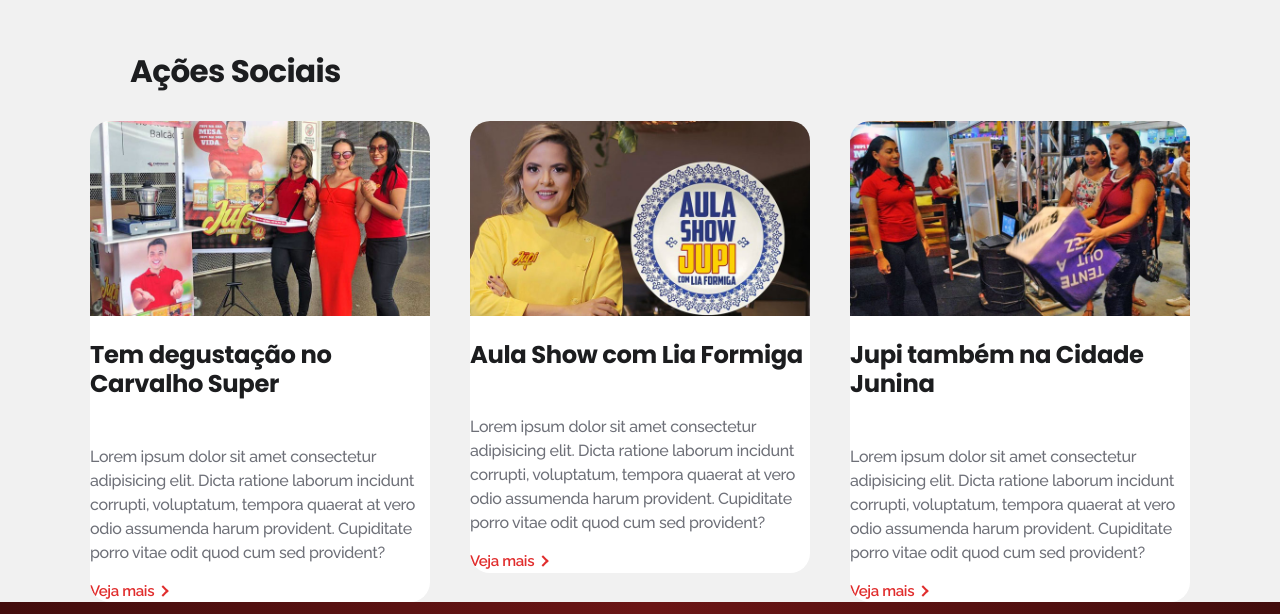
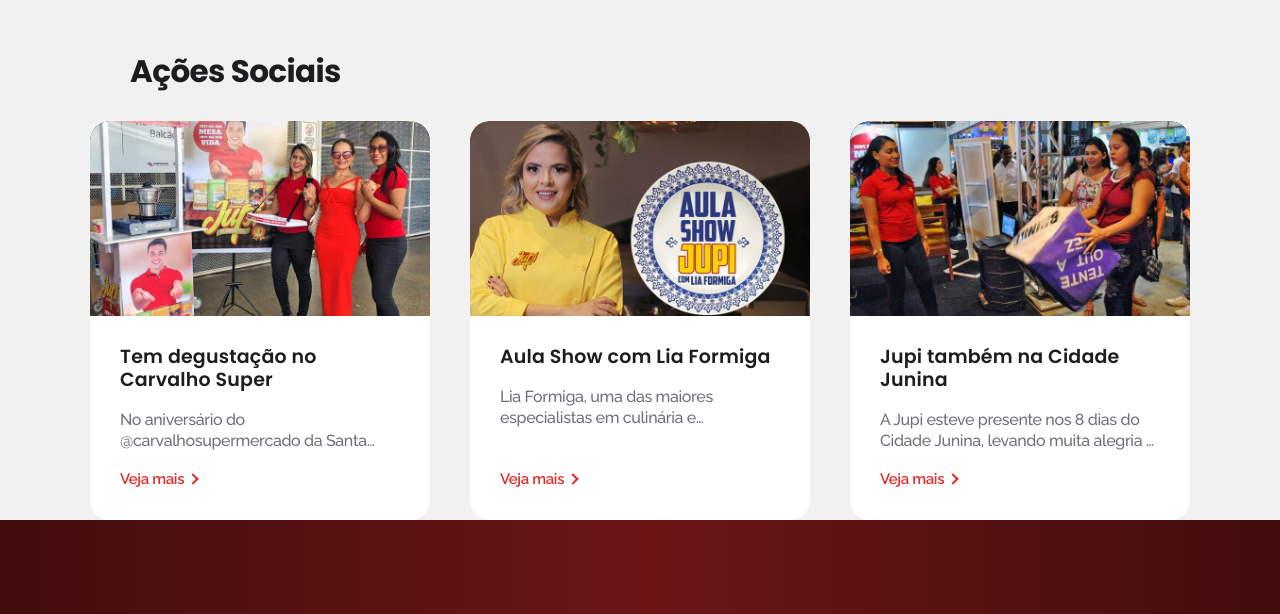
Before and after one commit to JupiAlimentos/jupi-website, a Gatsby site: page / in a window 1280 px wide. Shown: the part 2970-3584 px from the top of the page. Built offline with nearby package versions, Linux system fonts and the light colour scheme; Gatsby itself is replaced by a stand-in of ours.

Commit message:
:rocket: Articles almost ready

```diff
--- /dev/null
+++ b/src/components/CardBox/index.js
@@ -0,0 +1,27 @@
+import React from 'react'
+import { Link } from 'gatsby'
+
+import {
+  CardBoxWrapper,
+  CardBoxImage,
+  CardBoxWrapperInfo,
+  CardBoxTitle,
+  CardBoxInfo
+} from './style'
+
+const CardBox = ({ imageCard, titleCard, infoCard }) => (
+  <CardBoxWrapper>
+    <CardBoxImage fluid={imageCard} alt='Família Jupi' />
+    <CardBoxWrapperInfo>
+      <CardBoxTitle>{titleCard}</CardBoxTitle>
+    </CardBoxWrapperInfo>
+    <CardBoxWrapperInfo>
+      <CardBoxInfo>{infoCard}</CardBoxInfo>
+    </CardBoxWrapperInfo>
+    <Link className='linkText' to='/acoes'>
+      Veja mais <span className='arrow' />
+    </Link>
+  </CardBoxWrapper>
+)
+
+export default CardBox
--- /dev/null
+++ b/src/components/CardBox/style.js
@@ -0,0 +1,52 @@
+import styled from 'styled-components'
+import Img from 'gatsby-image'
+
+export const CardBoxWrapper = styled.article`
+  display: flex;
+  flex-direction: column;
+  width: 100%;
+  background-color: #fff;
+  border-radius: var(--bdr-20);
+  overflow: hidden;
+
+  .linkText {
+    margin-top: auto;
+    padding-bottom: 1.875rem;
+    padding-left: 1.875rem;
+  }
+
+  @media (max-width: 991.98px) {
+    &:first-child {
+      margin-bottom: 2.5rem;
+    }
+  }
+`
+
+export const CardBoxImage = styled(Img)`
+  border-radius: var(--bdr-20) var(--bdr-20) 0 0;
+  background-color: var(--header-color);
+`
+
+export const CardBoxWrapperInfo = styled.div`
+  display: -webkit-box;
+  -webkit-line-clamp: 2;
+  -webkit-box-orient: vertical;
+  overflow: hidden;
+  margin-bottom: 1.063rem;
+`
+
+export const CardBoxTitle = styled.h4`
+  font-weight: 600;
+  font-size: 1.188rem;
+  letter-spacing: 0.01em;
+  padding: 1.875rem 1.875rem 0;
+  margin-bottom: 0;
+`
+
+export const CardBoxInfo = styled.p`
+  font-weight: 500;
+  font-size: 16px;
+  line-height: 21px;
+  padding: 0 1.875rem;
+  margin-bottom: 1.063rem;
+`
--- a/src/components/MenuBar/style.js
+++ b/src/components/MenuBar/style.js
@@ -165,7 +165,6 @@
     left: 50%;
     width: 100%;
     flex-direction: column;
-    font-weight: 600;
     font-size: 2.8125rem;
     font-size: calc(28px + (38 - 28) * (100vw - 300px) / (1386 - 300));
     text-align: center;
--- a/src/components/SocialActions/index.js
+++ b/src/components/SocialActions/index.js
@@ -1,6 +1,7 @@
 import React from 'react'
-import { Link, useStaticQuery, graphql } from 'gatsby'
-import Img from 'gatsby-image'
+import { useStaticQuery, graphql } from 'gatsby'
+
+import CardBox from '../CardBox'
 
 const SocialActions = () => {
   const { actionImage01, actionImage02, actionImage03 } = useStaticQuery(
@@ -35,59 +36,26 @@
     <section className='container'>
       <h2 className='sectionHeadings'>Ações Sociais</h2>
       <div className='row'>
-        <div className='col-md-12 col-lg-4'>
-          <article className='cardBox'>
-            <Img
-              fluid={actionImage01.childImageSharp.fluid}
-              alt='Família Jupi'
-            />
-            <h4>Tem degustação no Carvalho Super</h4>
-            <p>
-              Lorem ipsum dolor sit amet consectetur adipisicing elit. Dicta
-              ratione laborum incidunt corrupti, voluptatum, tempora quaerat at
-              vero odio assumenda harum provident. Cupiditate porro vitae odit
-              quod cum sed provident?
-            </p>
-            <Link className='linkText' to='/acoes'>
-              Veja mais <span className='arrow' />
-            </Link>
-          </article>
+        <div className='col-md-12 col-lg-4 d-flex'>
+          <CardBox
+            imageCard={actionImage01.childImageSharp.fluid}
+            titleCard='Tem degustação no Carvalho Super'
+            infoCard='No aniversário do @carvalhosupermercado da Santa Maria da Codipi, em Teresina, levamos uma degustação do melhor cuscuz do Brasil. Até a Dona Van Fernandes provou e aprovou o cuscuz feito com o Flocão de Milho Jupi. E você? Já provou seu cuscuz JUPI hoje?'
+          />
         </div>
-        <div className='col-md-6 col-lg-4'>
-          <article className='cardBox'>
-            <Img
-              fluid={actionImage03.childImageSharp.fluid}
-              alt='Família Jupi'
-            />
-            <h4>Aula Show com Lia Formiga</h4>
-            <p>
-              Lorem ipsum dolor sit amet consectetur adipisicing elit. Dicta
-              ratione laborum incidunt corrupti, voluptatum, tempora quaerat at
-              vero odio assumenda harum provident. Cupiditate porro vitae odit
-              quod cum sed provident?
-            </p>
-            <Link className='linkText' to='/acoes'>
-              Veja mais <span className='arrow' />
-            </Link>
-          </article>
+        <div className='col-md-6 col-lg-4 d-flex'>
+          <CardBox
+            imageCard={actionImage03.childImageSharp.fluid}
+            titleCard='Aula Show com Lia Formiga'
+            infoCard='Lia Formiga, uma das maiores especialistas em culinária e gastronomia, esteve no Carvalho Super da Avenida Joaquim Nelson no Dirceu, na primeira Aula Show! O evento foi gratuito e os participantes puderam aprender as melhores receitas com produtos Jupi para usar no dia a dia!'
+          />
         </div>
-        <div className='col-md-6 col-lg-4'>
-          <article className='cardBox'>
-            <Img
-              fluid={actionImage02.childImageSharp.fluid}
-              alt='Família Jupi'
-            />
-            <h4>Jupi também na Cidade Junina</h4>
-            <p>
-              Lorem ipsum dolor sit amet consectetur adipisicing elit. Dicta
-              ratione laborum incidunt corrupti, voluptatum, tempora quaerat at
-              vero odio assumenda harum provident. Cupiditate porro vitae odit
-              quod cum sed provident?
-            </p>
-            <Link className='linkText' to='/acoes'>
-              Veja mais <span className='arrow' />
-            </Link>
-          </article>
+        <div className='col-md-6 col-lg-4 d-flex'>
+          <CardBox
+            imageCard={actionImage02.childImageSharp.fluid}
+            titleCard='Jupi também na Cidade Junina'
+            infoCard='A Jupi esteve presente nos 8 dias do Cidade Junina, levando muita alegria e, é claro, com as delícias preparadas com os produtos JUPI. Agradecemos a oportunidade de fazer parte da maior festa junina do Piauí.'
+          />
         </div>
       </div>
     </section>
--- a/src/styles/general.js
+++ b/src/styles/general.js
@@ -68,16 +68,6 @@
     @media (min-width: 1400px) {
       font-size: 1.125rem;
     }
-  }
-
-  // Card Box
-  .cardBox {
-    display: flex;
-    flex-direction: column;
-    width: 100%;
-    background-color: #fff;
-    border-radius: var(--bdr-20);
-    overflow: hidden;
   }
 
   // Link text
--- a/src/styles/global.js
+++ b/src/styles/global.js
@@ -48,10 +48,6 @@
     display: block;
   }
 
-  article > * + * {
-    margin-top: 1em;
-  }
-
   h1, h2, h3, h4, h5, h6 {
     margin-bottom: 1.875rem;
     font-family: var(--header-font), sans-serif;
```
